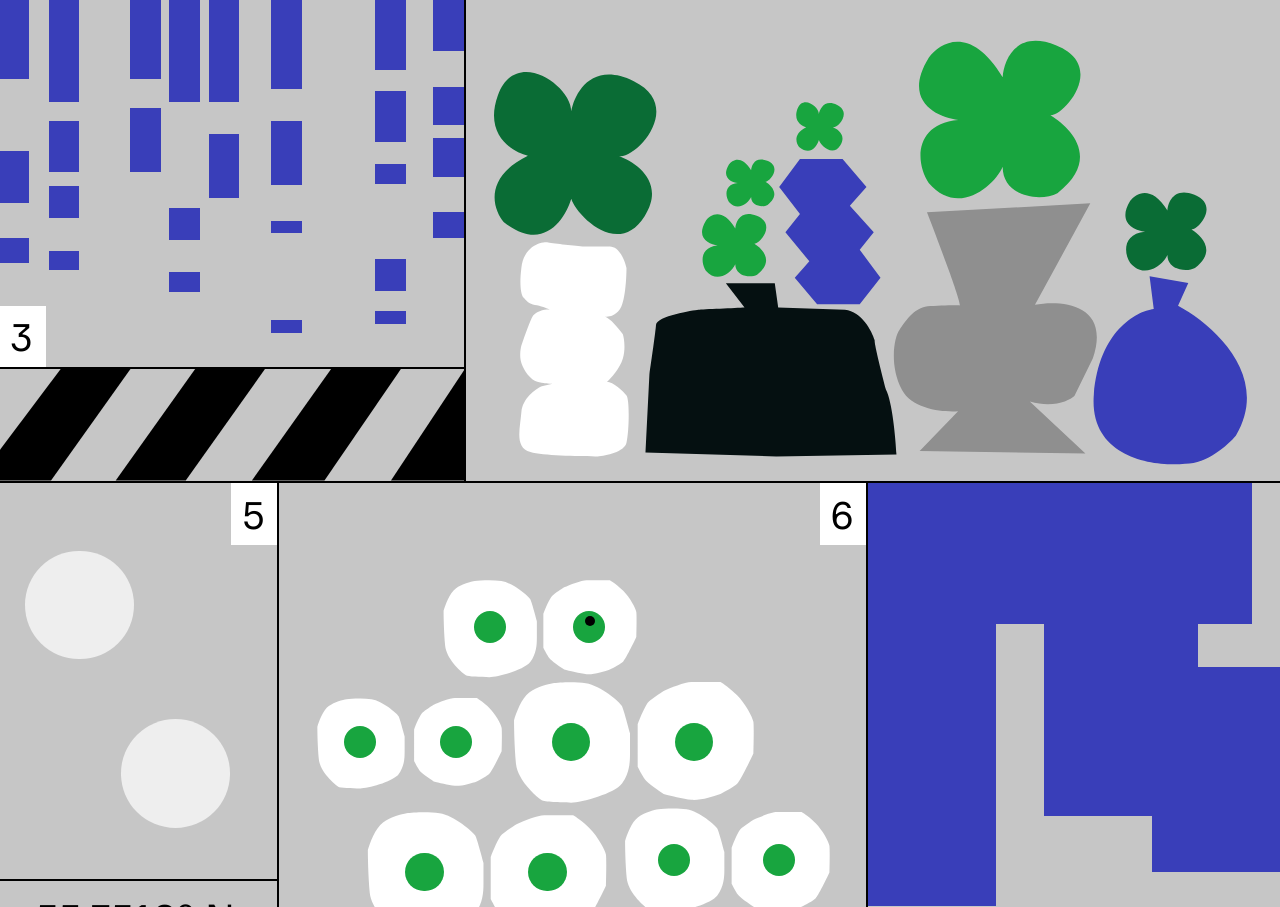
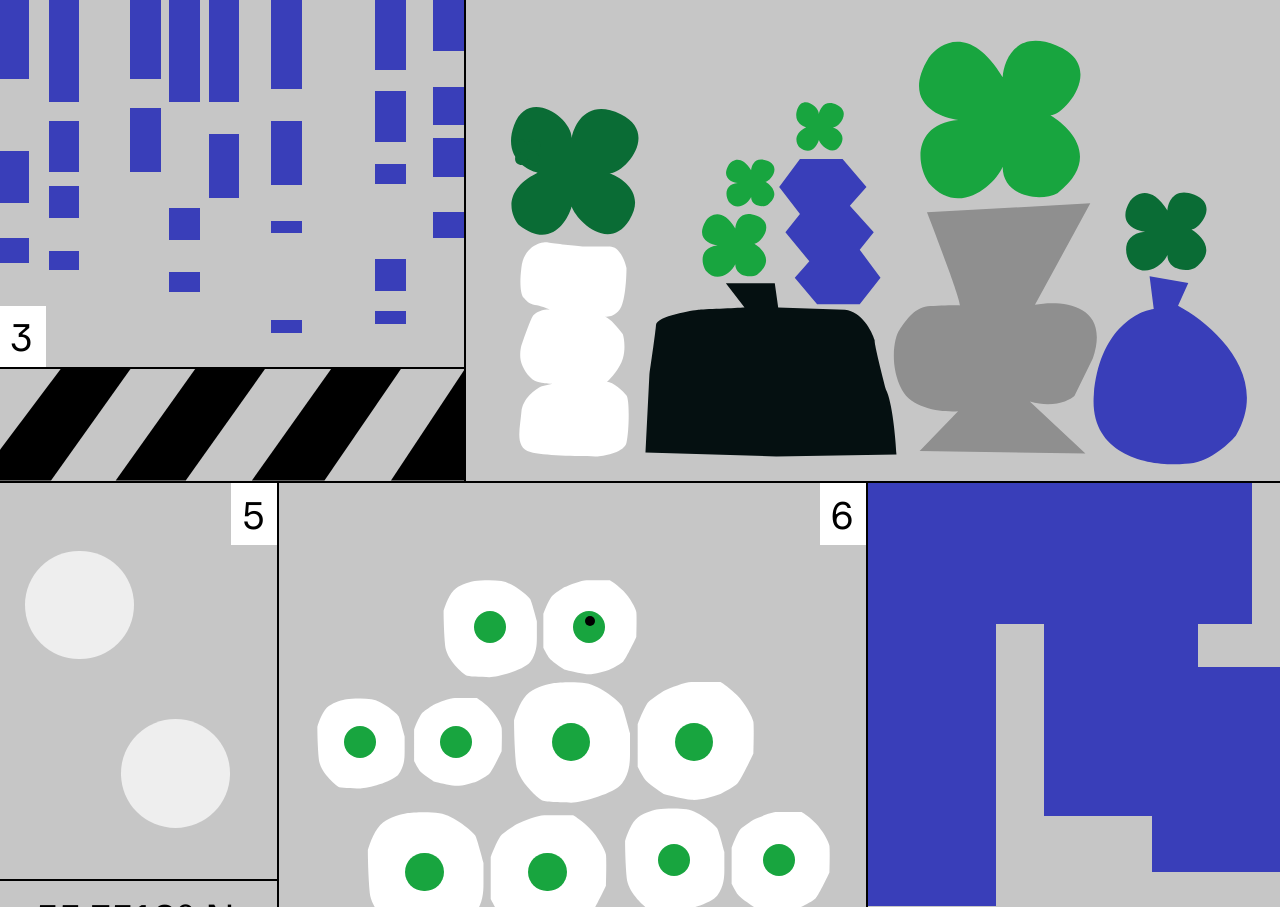
Before and after one commit to ksennn/poster-js, a plain HTML site: page index.html in a window 1280 px wide. Shown: the part 1003-1910 px from the top of the page. Drawn offline with nearby package versions, Linux system fonts and the light colour scheme.

Commit message:
Update style.css

```diff
--- a/stylesheets/style.css
+++ b/stylesheets/style.css
@@ -31,7 +31,13 @@ content: " ";
 }
 
  .ui-widget-content {
-   top: 25%;
+   background: url("../images/24.svg");
+   width: 10vw;
+   height: 10vw;
+   background-size: 100% auto;
+   position: absolute;
+   top: 31.5%;
+   left: 5.5%;
  }
 .textline_1 {
   width: 100%;
```
